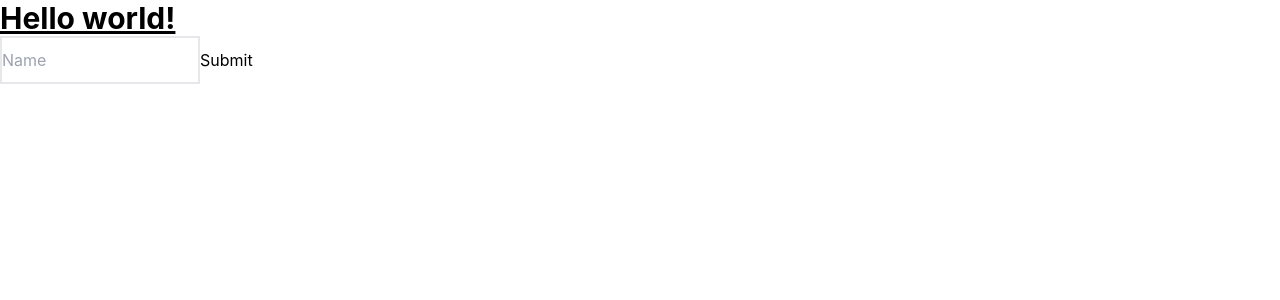
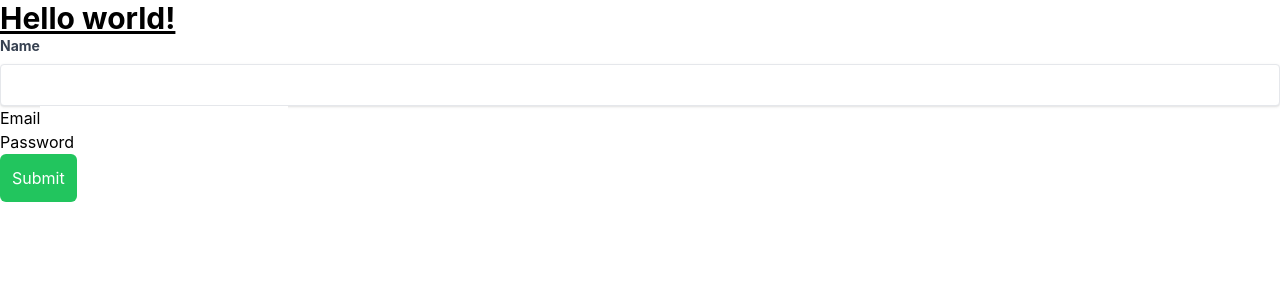
Before and after one commit to saifabrar17/validation, a React (Create React App) app: page / in a window 1280 px wide. Shown: the top 300 px of the page. Built offline with nearby package versions, Linux system fonts and the light colour scheme.

Commit message:
validation working

```diff
--- a/package.json
+++ b/package.json
@@ -8,6 +8,7 @@
     "@testing-library/user-event": "^13.5.0",
     "react": "^18.2.0",
     "react-dom": "^18.2.0",
+    "react-hooks": "^1.0.1",
     "react-scripts": "5.0.1",
     "web-vitals": "^2.1.4"
   },
--- a/src/components/atoms/Button.js
+++ b/src/components/atoms/Button.js
@@ -1,7 +1,7 @@
 import React from "react";
 
 const Button = () => {
-  return <button type="submit">Submit</button>;
+  return <button className="bg-green-500 p-3 rounded-md text-white" type="submit">Submit</button>;
 };
 
 export default Button;
--- a/src/components/molecules/Form.js
+++ b/src/components/molecules/Form.js
@@ -1,18 +1,95 @@
-import React from 'react';
-import Button from '../atoms/Button';
-import Input from '../atoms/Input';
+import React, { useState } from "react";
+import Button from "../atoms/Button";
 
-const form = () => {
-    return (
+const Form = () => {
+  const [formData, setFormData] = useState({
+    name: "",
+    email: "",
+    password: "",
+  });
+
+  const [formErrors, setFormErrors] = useState({});
+
+  const handleSubmit = (event) => {
+    event.preventDefault();
+
+    const errors = validate(formData);
+    setFormErrors(errors);
+
+    if (Object.keys(errors).length === 0) {
+      console.log(formData);
+    }
+  };
+
+  const validate = (data) => {
+    const errors = {};
+    if (!data.name) {
+      errors.name = "Name is required";
+    }
+    if (!data.email) {
+      errors.email = "Email is required";
+    } else if (!/\S+@\S+\.\S+/.test(data.email)) {
+      errors.email = "Email is invalid";
+    }
+    if (!data.password) {
+      errors.password = "Password is required";
+    } else if (data.password.length < 6) {
+      errors.password = "Password must be at least 6 characters";
+    }
+    return errors;
+  };
+
+  const handleInputChange = (event) => {
+    const { name, value } = event.target;
+    setFormData({
+      ...formData,
+      [name]: value,
+    });
+    setFormErrors({
+      ...formErrors,
+      [name]: "",
+    });
+  };
+
+  return (
+    <div>
+      <form onSubmit={handleSubmit}>
         <div>
-            <div>
-                <form className='' >
-                      <Input />
-                      <Button />
-                </form>
-            </div>
+          <label className="block text-gray-700 text-sm font-bold mb-2">Name</label>
+          <input
+            type="text"
+            name="name"
+            className="shadow border rounded w-full py-2 px-3 text-gray-700"
+            value={formData.name}
+            onChange={handleInputChange}
+          />
+          {formErrors.name && <span className="text-red-500 text-base">{formErrors.name}</span>}
         </div>
-    );
+        <div>
+          <label>Email</label>
+          <input
+            type="email"
+            name="email"
+            value={formData.email}
+            onChange={handleInputChange}
+          />
+          {formErrors.email && <span>{formErrors.email}</span>}
+        </div>
+        <div>
+          <label>Password</label>
+          <input
+            type="password"
+            name="password"
+            value={formData.password}
+            onChange={handleInputChange}
+          />
+          {formErrors.password && <span>{formErrors.password}</span>}
+        </div>
+        {/* <button type="submit" className="bg-green-500 p-3 rounded-md text-white">Submit</button> */}
+        <Button />
+      </form>
+    </div>
+  );
 };
 
-export default form;
+export default Form;
```
Also changed, not shown: 1 other file (tests, documents, lock files or other folders).
